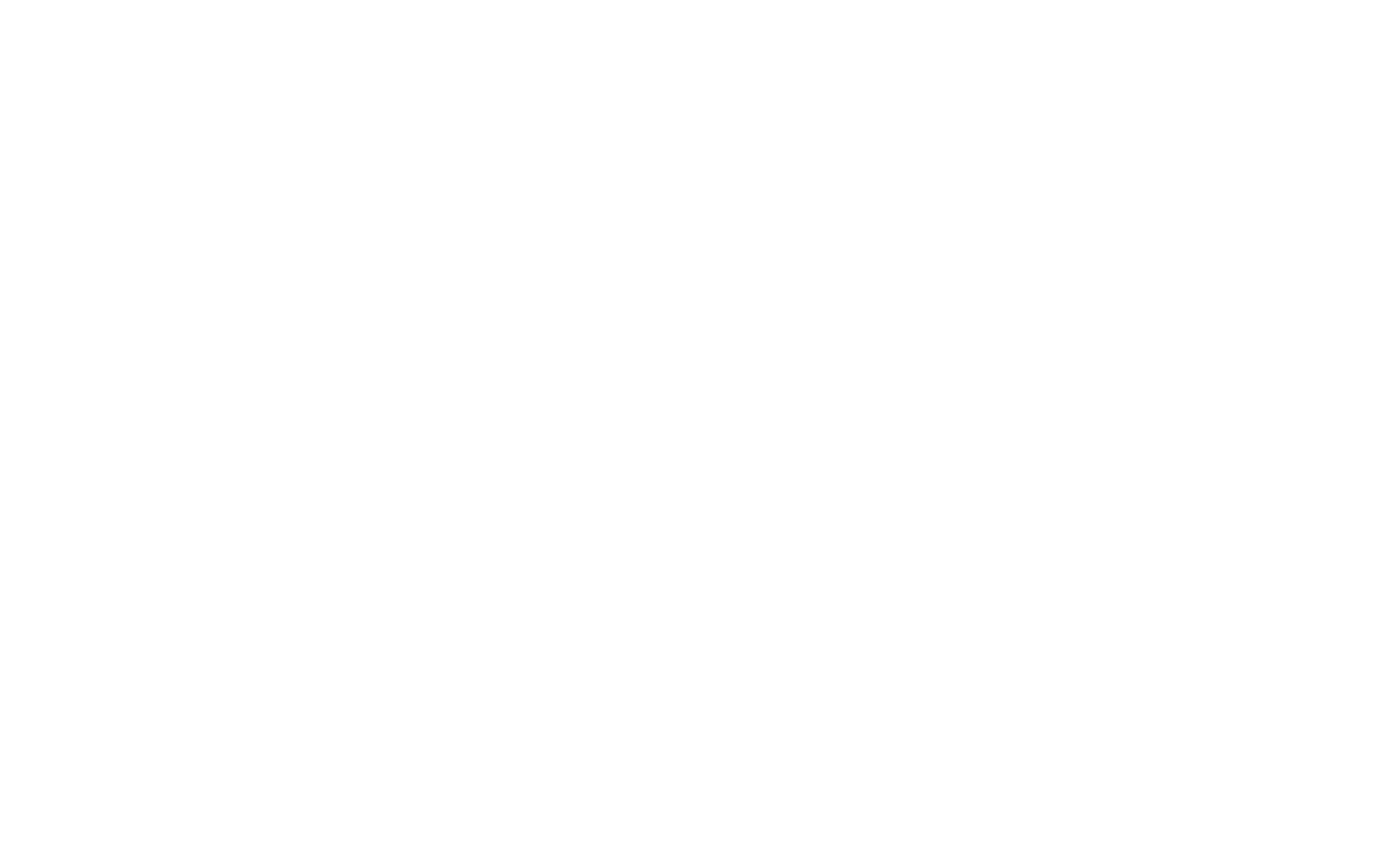
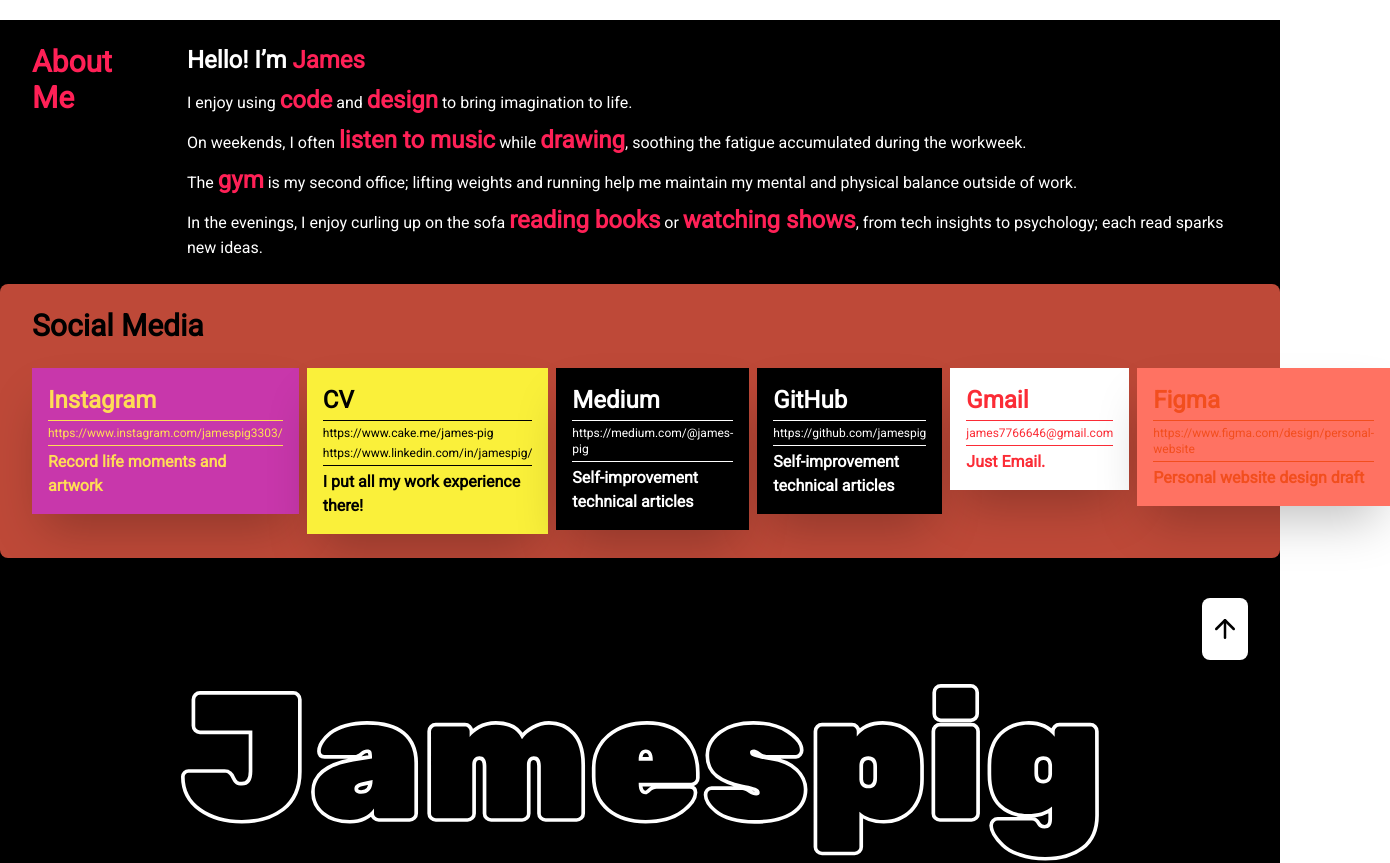
Before and after one commit to jamespig/personal-website, a Vue app: page / in a window 1280 px wide. Shown: the part 780-1643 px from the top of the page, 1390 px wide, since content can reach past the window. Before the commit the page ends 800 px from the top, so only its background shows below. Built offline with nearby package versions, Linux system fonts and the light colour scheme.

Commit message:
refator: 樣式改版

```diff
--- a/package.json
+++ b/package.json
@@ -11,6 +11,7 @@
   "dependencies": {
     "@tailwindcss/vite": "^4.0.17",
     "gsap": "^3.12.7",
+    "lucide-vue-next": "^0.503.0",
     "tailwindcss": "^4.0.17",
     "vue": "^3.5.13",
     "vue-router": "^4.5.0"
--- a/src/App.vue
+++ b/src/App.vue
@@ -1,13 +1,17 @@
 <template>
-  <div>
+  <div class="min-h-screen bg-black">
+    <Header />
     <main>
       <RouterView />
     </main>
+    <Footer />
   </div>
 </template>
 
 <script setup lang="ts">
 import { RouterView } from "vue-router";
+import Header from "./components/common/Header.vue";
+import Footer from "./components/common/Footer.vue";
 </script>
 
 <style scoped></style>
--- /dev/null
+++ b/src/components/common/Footer.vue
@@ -0,0 +1,24 @@
+<template>
+  <footer class="bg-black flex flex-col gap-2 p-6">
+    <header class="flex justify-end items-center px-2 py-4">
+      <button class="bg-white rounded-lg px-2 py-4">
+        <ArrowUp :size="30" :stroke-width="2" />
+      </button>
+    </header>
+    <main class="flex flex-col items-center justify-center">
+      <img :src="jamespig" loading="lazy" alt="big logo" class="w-auto h-45" />
+    </main>
+    <footer
+      class="flex justify-center items-center px-4 py-2 border-2 border-white rounded-lg"
+    >
+      <h1 class="text-3xl font-bold text-white">2025 Design by JamesPig</h1>
+    </footer>
+  </footer>
+</template>
+
+<script lang="ts" setup>
+import jamespig from "../../assets/images/imagery/Jamespig.svg";
+import { ArrowUp } from "lucide-vue-next";
+</script>
+
+<style lang="scss" scoped></style>
--- /dev/null
+++ b/src/components/common/Header.vue
@@ -0,0 +1,13 @@
+<template>
+  <header
+    class="fixed top-0 left-0 right-0 z-50 flex justify-between items-center p-4 bg-white rounded-b-lg shadow-2xl"
+  >
+    <img :src="jamespig" alt="big logo" class="w-auto h-10" />
+  </header>
+</template>
+
+<script lang="ts" setup>
+import jamespig from "../../assets/images/imagery/Jamespig.svg";
+</script>
+
+<style lang="scss" scoped></style>
--- /dev/null
+++ b/src/components/home/HeroSection.vue
@@ -0,0 +1,13 @@
+<template>
+  <section
+    class="flex flex-col items-center justify-center bg-white min-h-screen"
+  >
+    <img :src="capHeadShot" alt="head shot" class="size-80" />
+  </section>
+</template>
+
+<script lang="ts" setup>
+import capHeadShot from "../../assets/images/head-shot/notion-face-cap-transparent.png";
+</script>
+
+<style lang="scss" scoped></style>
--- /dev/null
+++ b/src/components/home/IntroSction.vue
@@ -0,0 +1,37 @@
+<template>
+  <section class="flex flex-row px-8 py-6 gap-8 bg-transparent">
+    <h1 class="text-3xl font-bold text-rose-500">About Me</h1>
+    <article class="flex flex-col gap-2 text-white">
+      <h2 class="text-2xl font-bold">
+        Hello! I’m <span class="text-rose-500">James</span>
+      </h2>
+      <p>
+        I enjoy using
+        <span class="text-2xl font-bold text-rose-500">code</span> and
+        <span class="text-2xl font-bold text-rose-500">design</span> to bring
+        imagination to life.
+      </p>
+      <p>
+        On weekends, I often
+        <span class="text-2xl font-bold text-rose-500">listen to music</span>
+        while <span class="text-2xl font-bold text-rose-500">drawing</span>,
+        soothing the fatigue accumulated during the workweek.
+      </p>
+      <p>
+        The <span class="text-2xl font-bold text-rose-500">gym</span> is my
+        second office; lifting weights and running help me maintain my mental
+        and physical balance outside of work.
+      </p>
+      <p>
+        In the evenings, I enjoy curling up on the sofa
+        <span class="text-2xl font-bold text-rose-500">reading books</span> or
+        <span class="text-2xl font-bold text-rose-500">watching shows</span>,
+        from tech insights to psychology; each read sparks new ideas.
+      </p>
+    </article>
+  </section>
+</template>
+
+<script lang="ts" setup></script>
+
+<style lang="scss" scoped></style>
--- /dev/null
+++ b/src/components/home/SocialSection.vue
@@ -0,0 +1,108 @@
+<template>
+  <section class="flex flex-col px-8 py-6 gap-6 bg-[#BE4938] rounded-lg">
+    <header class="flex flex-row justify-between items-center">
+      <h1 class="text-3xl font-bold text-black">Social Media</h1>
+    </header>
+    <main class="flex flex-row gap-2">
+      <div class="flex flex-col gap-1 p-4 bg-[#C837AB] shadow-2xl h-fit">
+        <h2 class="text-2xl font-bold text-[#FFDD55]">Instagram</h2>
+        <hr class="border-[#FFDD55]" />
+        <a
+          href="https://www.instagram.com/jamespig3303/"
+          target="_blank"
+          class="text-xs text-[#FFDD55]"
+        >
+          https://www.instagram.com/jamespig3303/
+        </a>
+        <hr class="border-[#FFDD55]" />
+        <p class="text-base font-bold text-[#FFDD55]">
+          Record life moments and artwork
+        </p>
+      </div>
+      <div class="flex flex-col gap-1 p-4 bg-[#FAF03A] shadow-2xl h-fit">
+        <h2 class="text-2xl font-bold text-black">CV</h2>
+        <hr class="border-black" />
+        <a
+          href="https://www.cake.me/james-pig"
+          target="_blank"
+          class="text-xs text-black"
+        >
+          https://www.cake.me/james-pig
+        </a>
+        <a
+          href="https://www.linkedin.com/in/jamespig/"
+          target="_blank"
+          class="text-xs text-black"
+        >
+          https://www.linkedin.com/in/jamespig/
+        </a>
+        <hr class="border-black" />
+        <p class="text-base font-bold text-black">
+          I put all my work experience there!
+        </p>
+      </div>
+      <div class="flex flex-col gap-1 p-4 bg-black shadow-2xl h-fit">
+        <h2 class="text-2xl font-bold text-white">Medium</h2>
+        <hr class="border-white" />
+        <a
+          href="https://medium.com/@james-pig"
+          target="_blank"
+          class="text-xs text-white"
+        >
+          https://medium.com/@james-pig
+        </a>
+        <hr class="border-white" />
+        <p class="text-base font-bold text-white">
+          Self-improvement technical articles
+        </p>
+      </div>
+      <div class="flex flex-col gap-1 p-4 bg-black shadow-2xl h-fit">
+        <h2 class="text-2xl font-bold text-white">GitHub</h2>
+        <hr class="border-white" />
+        <a
+          href="https://github.com/jamespig"
+          target="_blank"
+          class="text-xs text-white"
+        >
+          https://github.com/jamespig
+        </a>
+        <hr class="border-white" />
+        <p class="text-base font-bold text-white">
+          Self-improvement technical articles
+        </p>
+      </div>
+      <div class="flex flex-col gap-1 p-4 bg-white shadow-2xl h-fit">
+        <h2 class="text-2xl font-bold text-[#FB2C36]">Gmail</h2>
+        <hr class="border-[#FB2C36]" />
+        <a
+          href="mailto:james7766646@gmail.com"
+          target="_blank"
+          class="text-xs text-[#FB2C36]"
+        >
+          james7766646@gmail.com
+        </a>
+        <hr class="border-[#FB2C36]" />
+        <p class="text-base font-bold text-[#FB2C36]">Just Email.</p>
+      </div>
+      <div class="flex flex-col gap-1 p-4 bg-[#FF7262] shadow-2xl h-fit">
+        <h2 class="text-2xl font-bold text-[#F24E1E]">Figma</h2>
+        <hr class="border-[#F24E1E]" />
+        <a
+          href="https://www.figma.com/design/eb4MuRbaLRfsNVunJDuDYs/Personal?node-id=15-2&t=E4VtCJdUALMgYQKs-1"
+          target="_blank"
+          class="text-xs text-[#F24E1E]"
+        >
+          https://www.figma.com/design/personal-website
+        </a>
+        <hr class="border-[#F24E1E]" />
+        <p class="text-base font-bold text-[#F24E1E]">
+          Personal website design draft
+        </p>
+      </div>
+    </main>
+  </section>
+</template>
+
+<script lang="ts" setup></script>
+
+<style lang="scss" scoped></style>
--- a/src/pages/index.vue
+++ b/src/pages/index.vue
@@ -1,7 +1,15 @@
 <template>
-  <div></div>
+  <div class="flex flex-col">
+    <HeroSection />
+    <IntroSection />
+    <SocialSection />
+  </div>
 </template>
 
-<script lang="ts" setup></script>
+<script lang="ts" setup>
+import HeroSection from "../components/home/HeroSection.vue";
+import IntroSection from "../components/home/IntroSction.vue";
+import SocialSection from "../components/home/SocialSection.vue";
+</script>
 
 <style lang="scss" scoped></style>
```
Also changed, not shown: 1 other file (tests, documents, lock files or other folders).
